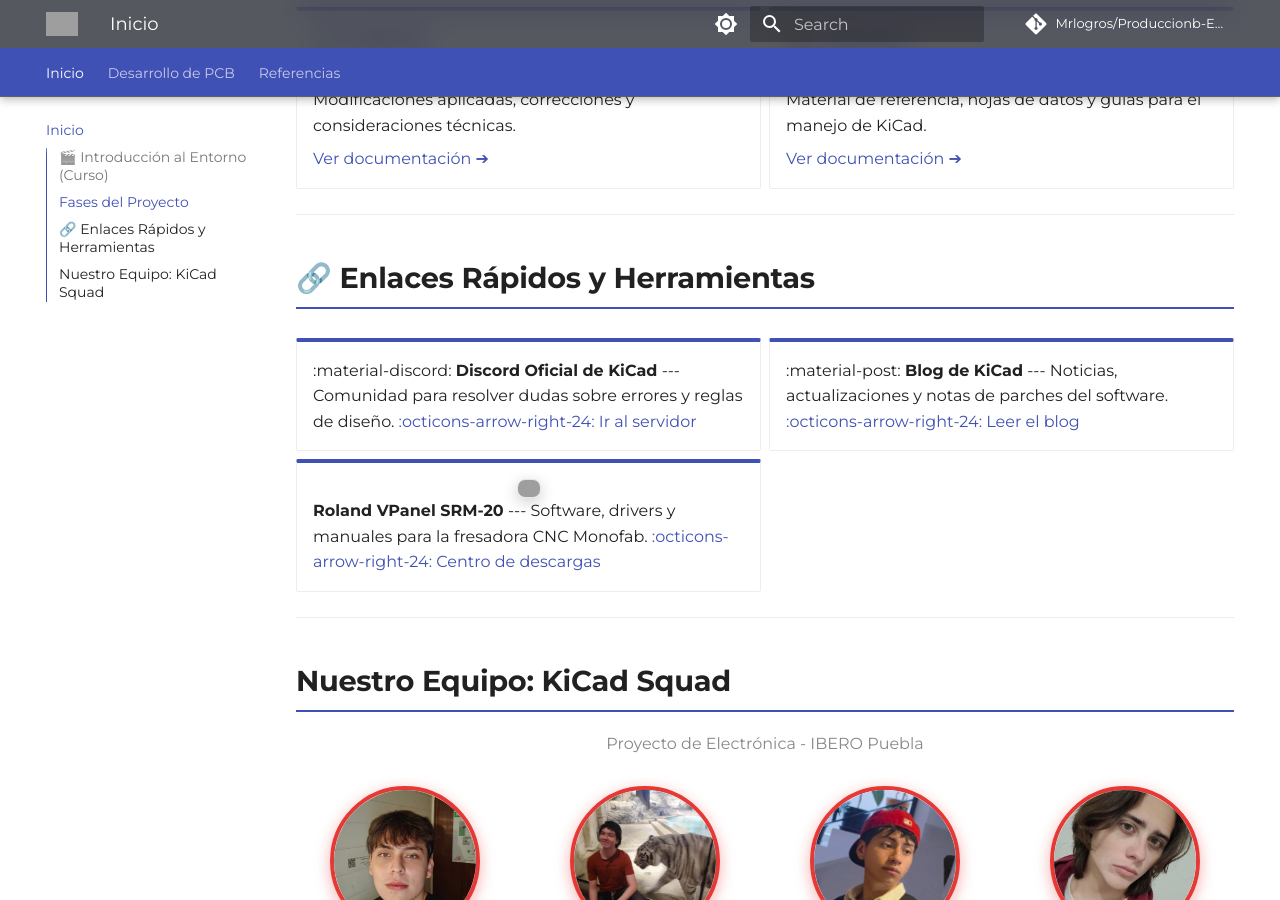
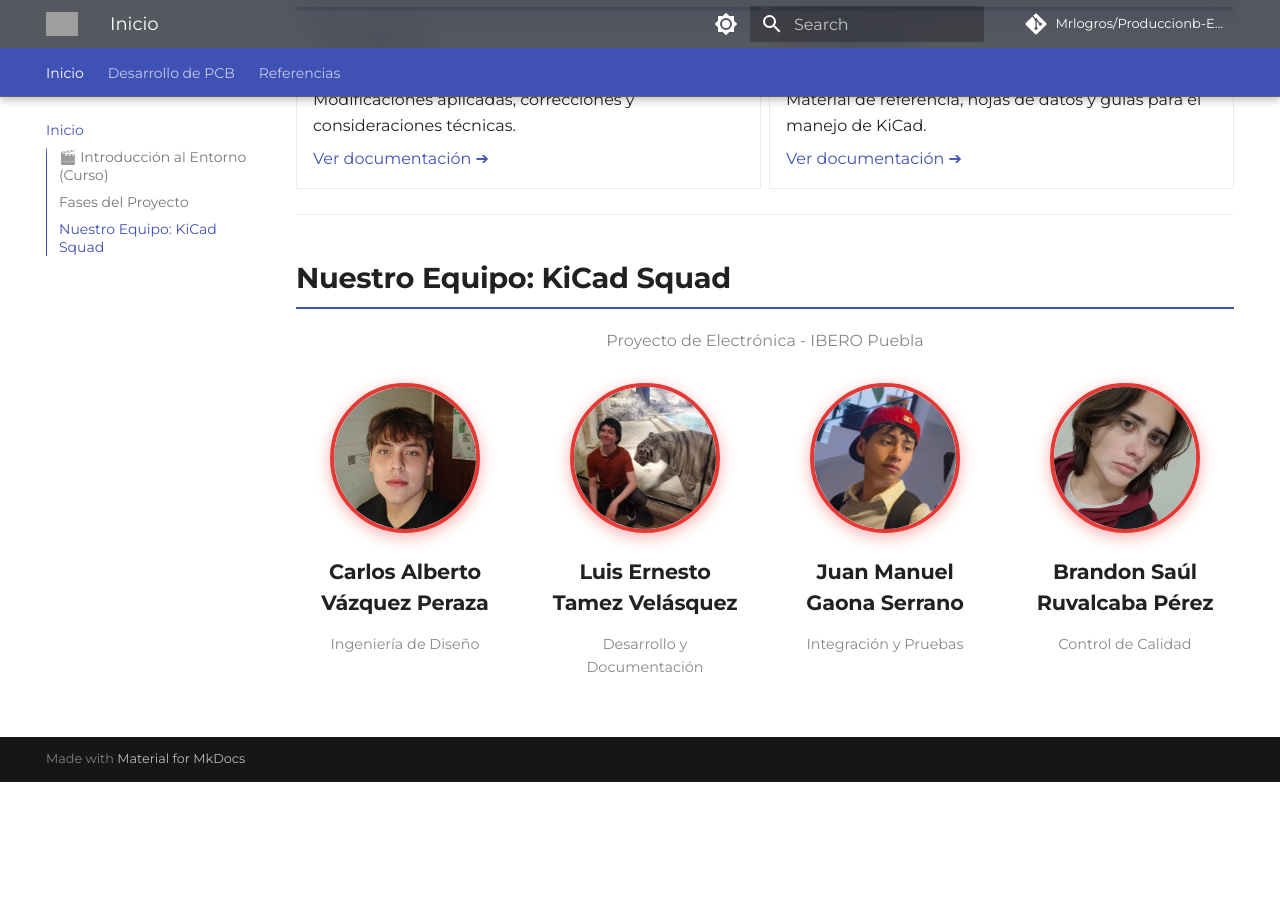
Before and after one commit to Mrlogros/Produccionb-Electronica, an MkDocs documentation site: the page built from docs/index.md, in a window 1280 px wide and 900 px high, scrolled down 1584 px. Built offline with MkDocs 1.6.1 and Material for MkDocs 9.7.7, drawn with Linux system fonts in a browser that asks for light colours; comment, search, counter and statistics services are not loaded; after the commit the page ends 2366 px from its top, so only the background shows below that; grey boxes are pictures that could not be loaded.

Commit message:
Update index.md

```diff
--- a/docs/index.md
+++ b/docs/index.md
@@ -7,6 +7,25 @@
 </div>
 
 # Documentación de Diseño de PCB
+
+<!-- BARRA LATERAL FLOTANTE DE ICONOS -->
+<div style="float: right; display: flex; flex-direction: column; gap: 15px; background: #1e1e1e; padding: 12px; border-radius: 12px; margin: 0 0 20px 20px; box-shadow: 0 4px 15px rgba(0,0,0,0.5); border: 1px solid #333; z-index: 10;">
+
+  <a href="https://discord.com/invite/FANuKv8sZn" target="_blank" title="Discord Oficial de KiCad">
+    <!-- Ícono oficial de Discord -->
+    <img src="https://assets-global.website-files.com/6257adef93867e50d84d30e2/636e0a6a49cf127bf92de1e2_icon_clyde_blurple_RGB.png" width="40" style="border-radius: 8px;">
+  </a>
+
+  <a href="https://www.kicad.org/blog/" target="_blank" title="Blog de KiCad">
+    <img src="img/KiCad-Logo.svg.webp" width="40" style="border-radius: 8px; background: white; padding: 4px;">
+  </a>
+
+  <a href="https://downloadcenter.rolanddg.com/SRM-20" target="_blank" title="Descargar VPanel SRM-20">
+    <img src="img/icono-monofab.png" width="40" style="border-radius: 8px;">
+  </a>
+
+</div>
+<!-- FIN BARRA LATERAL -->
 
 Bienvenido a la bitácora del proyecto de diseño de nuestra placa de circuito impreso (PCB). Este sitio documenta el flujo de trabajo realizado en **KiCad**.
 
@@ -66,29 +85,6 @@
 
 ---
 
-## 🔗 Enlaces Rápidos y Herramientas
-
-<div class="grid cards" markdown>
-
--   :material-discord: __Discord Oficial de KiCad__
-    ---
-    Comunidad para resolver dudas sobre errores y reglas de diseño.
-    [:octicons-arrow-right-24: Ir al servidor](https://discord.com/invite/FANuKv8sZn)
-
--   :material-post: __Blog de KiCad__
-    ---
-    Noticias, actualizaciones y notas de parches del software.
-    [:octicons-arrow-right-24: Leer el blog](https://www.kicad.org/blog/)
-
--   <img src="img/icono-monofab.png" width="24" style="vertical-align: middle; border-radius: 4px; margin-right: 8px;"> __Roland VPanel SRM-20__
-    ---
-    Software, drivers y manuales para la fresadora CNC Monofab.
-    [:octicons-arrow-right-24: Centro de descargas](https://downloadcenter.rolanddg.com/SRM-20)
-
-</div>
-
----
-
 ## Nuestro Equipo: KiCad Squad
 <p style="text-align: center; color: #888; margin-top: -10px;">Proyecto de Electrónica - IBERO Puebla</p>
 
```
